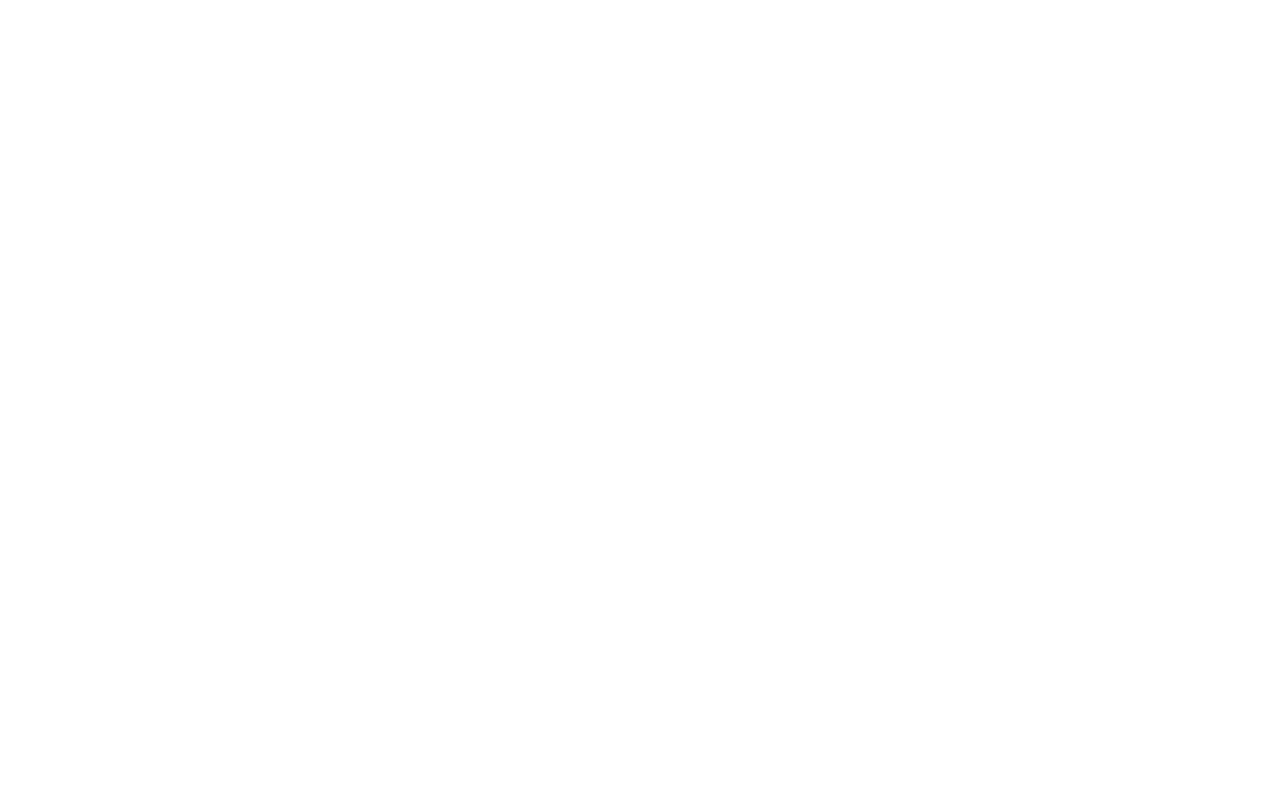
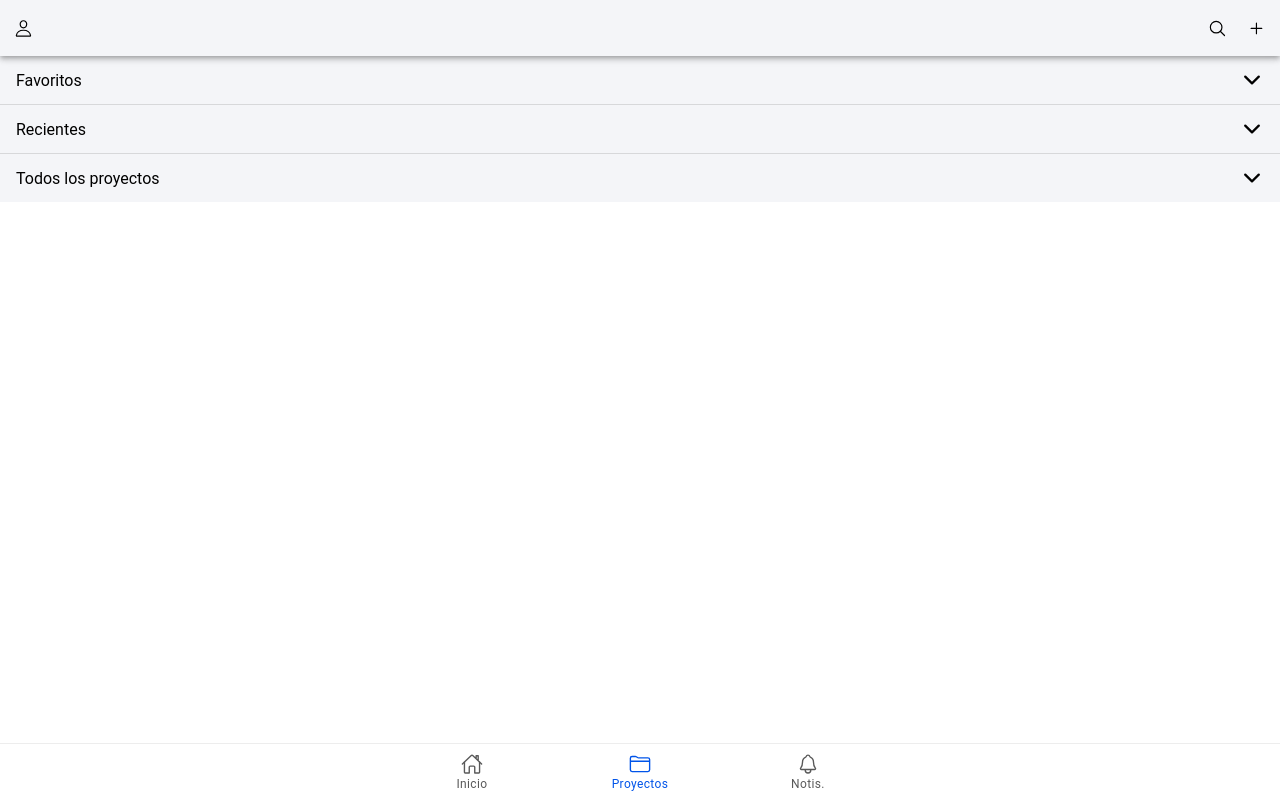
Before and after one commit to Gabu32/ProyectoWebMovil, a React (Vite) app in the folder EP2/Front-End/: page /projects in a window 1280 px wide. Built offline with nearby package versions, Linux system fonts and the light colour scheme.

Commit message:
page projects

```diff
--- a/EP2/Front-End/src/App.tsx
+++ b/EP2/Front-End/src/App.tsx
@@ -34,6 +34,7 @@ import '@ionic/react/css/palettes/dark.system.css';
 
 /* Theme variables */
 import './theme/variables.css';
+import ProjectsPage from './pages/Project/ProjectsPage';
 
 
 
@@ -55,6 +56,9 @@ const App: React.FC = () => (
         <Route exact path="/">
           <Redirect to="/home" />
         </Route>
+        <Route exact path="/projects">
+          <ProjectsPage />
+        </Route>
       </IonRouterOutlet>
     </IonReactRouter>
   </IonApp>
--- /dev/null
+++ b/EP2/Front-End/src/pages/Project/Projects.css
@@ -0,0 +1,41 @@
+.project-card {
+  background-color: #1e90ff; /* Color de fondo similar a la imagen */
+  color: white;
+  border-radius: 10px;
+  margin-bottom: 10px;
+}
+
+.project-card-content {
+  display: flex;
+  justify-content: space-between;
+  align-items: center;
+}
+
+.project-info {
+  display: flex;
+  flex-direction: column;
+}
+
+.project-title {
+  font-size: 18px;
+  font-weight: bold;
+}
+
+.project-details {
+  display: flex;
+  align-items: center;
+}
+
+.project-details span {
+  margin-left: 5px;
+  margin-right: 10px;
+}
+
+.favorite-icon {
+  font-size: 24px;
+}
+
+.logo-container {
+  display: flex;
+  justify-content: left;
+}
--- /dev/null
+++ b/EP2/Front-End/src/pages/Project/ProjectsPage.tsx
@@ -0,0 +1,75 @@
+import React from 'react';
+import { IonPage, IonHeader, IonToolbar, IonTitle, IonContent, IonList, IonItemGroup, IonItemDivider, IonLabel, IonIcon, IonButtons, IonButton, IonAccordionGroup, IonAccordion, IonItem } from '@ionic/react';
+import { personOutline, searchOutline, addOutline } from 'ionicons/icons';
+import NavBar from '../../components/NavBar';
+import Project from '../../components/Project';
+import './Projects.css';
+
+
+
+const ProjectsPage: React.FC = () => {
+
+  return (
+    <IonPage>
+      <IonHeader>
+        <IonToolbar color="light"> {/* Color claro como en la primera imagen */}
+          <IonButtons slot="start"> {/* Ícono de perfil a la izquierda */}
+            <IonButton>
+              <IonIcon icon={personOutline} />
+            </IonButton>
+          </IonButtons>
+          <IonTitle> {/* Aquí puedes agregar un título si lo necesitas */}
+          </IonTitle>
+          <IonButtons slot="end"> {/* Íconos de búsqueda y agregar a la derecha */}
+            <IonButton>
+              <IonIcon icon={searchOutline} />
+            </IonButton>
+            <IonButton>
+              <IonIcon icon={addOutline} />
+            </IonButton>
+          </IonButtons>
+        </IonToolbar>
+      </IonHeader>
+      <IonContent>
+        <IonAccordionGroup  multiple={true}>
+          {/* Sección Favoritos */}
+          <IonAccordion value='Favoritos'>
+            <IonItem slot="header" color="light">
+                <IonLabel>Favoritos</IonLabel>
+            </IonItem>
+            <div slot='content'>
+                <Project title="Proyecto 1" progress={25} totalTasks={8} completedTasks={2} isFavorite={true} />
+            </div>
+          </IonAccordion>
+
+          {/* Sección Recientes */}
+          <IonAccordion value='Recientes'>
+            <IonItem slot='header' color="light">
+                <IonLabel>Recientes</IonLabel>
+            </IonItem>
+            <div slot='content'>
+                <Project title="Proyecto 3" progress={33} totalTasks={3} completedTasks={1} isFavorite={false} />
+            </div>
+
+          </IonAccordion>
+
+          {/* Sección Todos los proyectos */}
+          <IonAccordion value='Todos'>
+            <IonItem slot='header' color="light">
+              <IonLabel>Todos los proyectos</IonLabel>
+            </IonItem>
+            <div slot='content'>
+                <Project title="Proyecto 1" progress={25} totalTasks={8} completedTasks={2} isFavorite={true} />
+                <Project title="Proyecto 2" progress={50} totalTasks={6} completedTasks={3} isFavorite={false} />
+                <Project title="Proyecto 3" progress={33} totalTasks={3} completedTasks={1} isFavorite={false} />
+                <Project title="Proyecto 4" progress={84} totalTasks={6} completedTasks={5} isFavorite={false} />
+            </div>
+          </IonAccordion>
+        </IonAccordionGroup>
+      </IonContent>
+      <NavBar />
+    </IonPage>
+  );
+};
+
+export default ProjectsPage;
```
